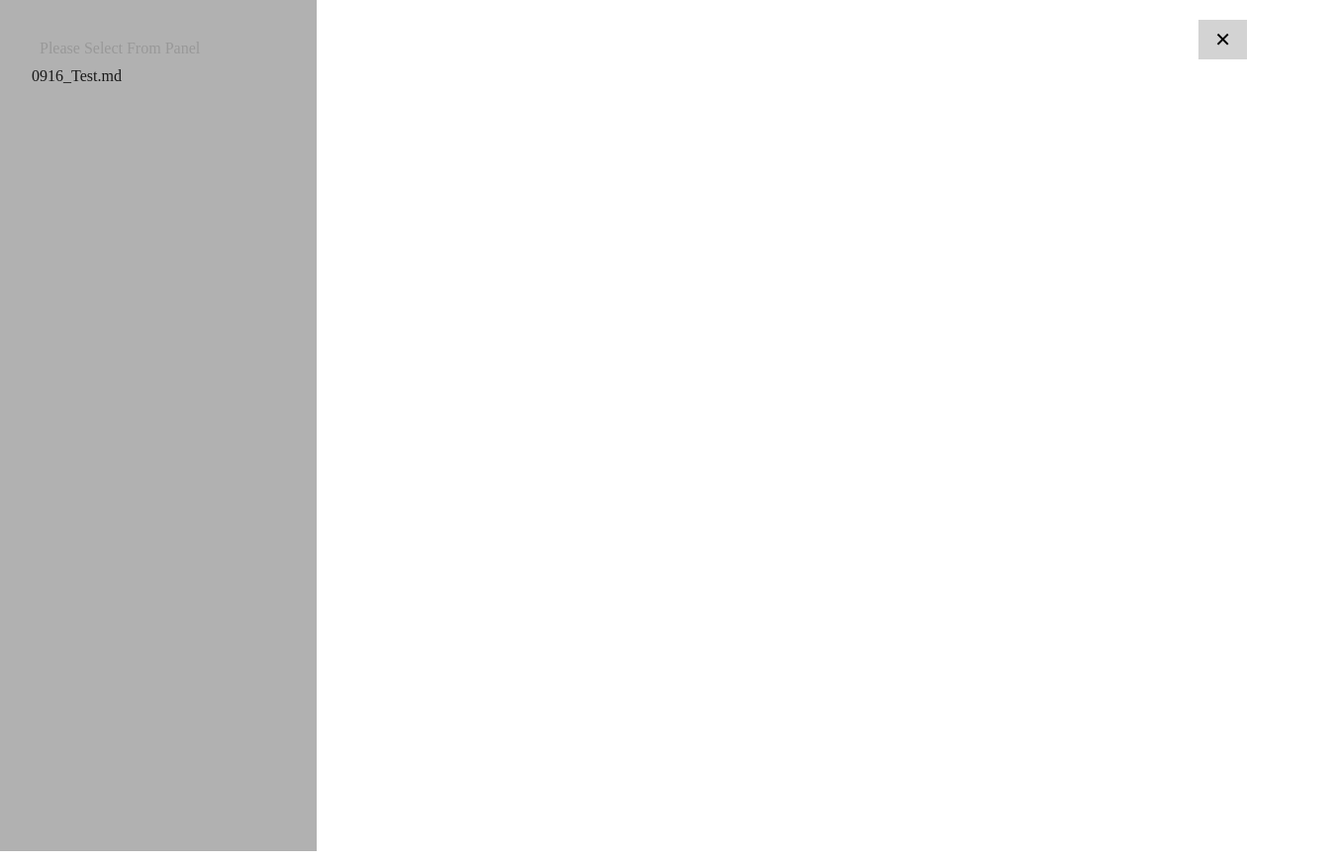
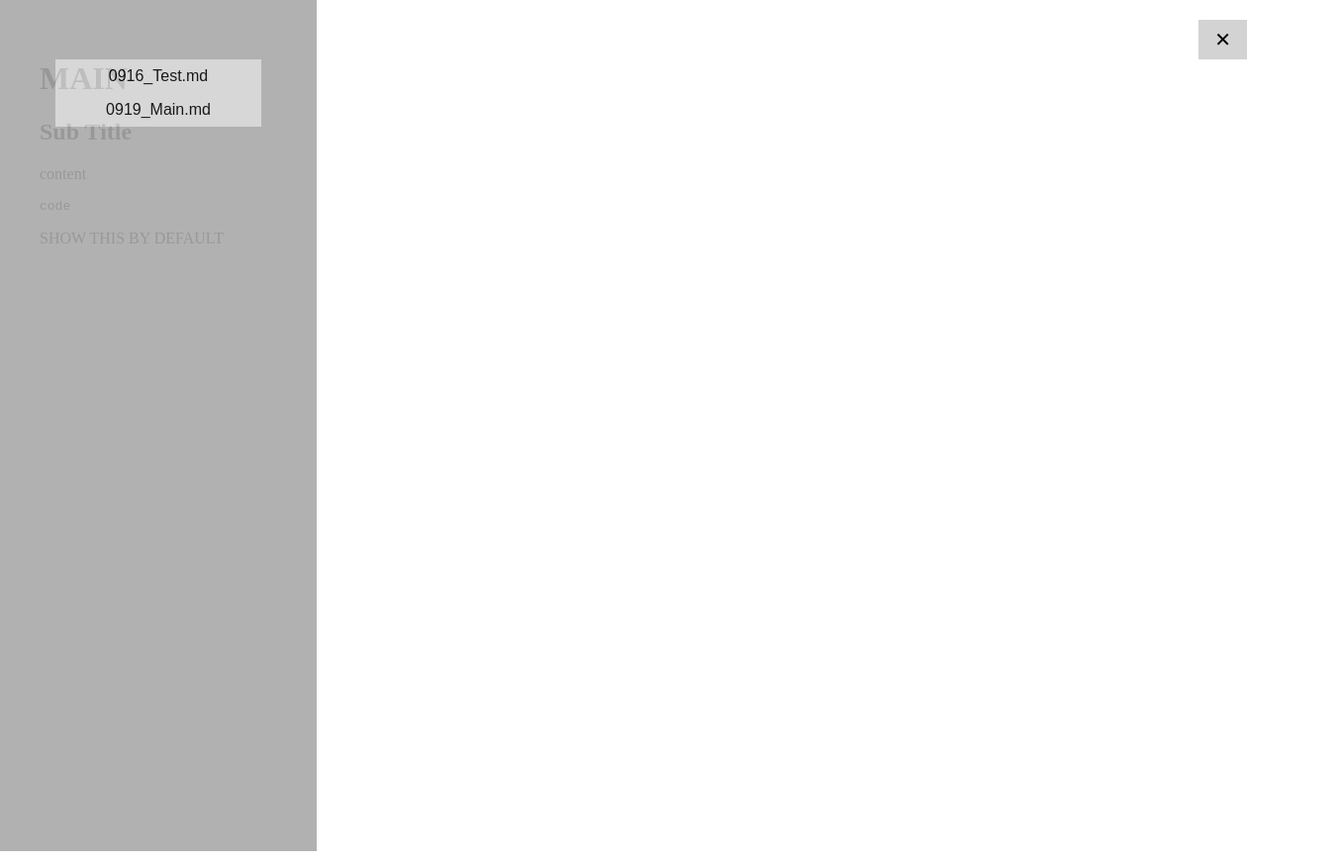
Before and after one commit to ifamec/ifamec.github.io, a website: page post/2020/index.html in a window 1280 px wide. Shown: the whole page at 99% size, 1352 px wide, since content can reach past the window. After the commit the page ends 808 px from the top, so only its background shows below. Drawn offline with Linux system fonts and the light colour scheme.

Commit message:
sidebar update, add new content

````diff
--- a/post/2020/index.html
+++ b/post/2020/index.html
@@ -11,13 +11,13 @@
         }
 
         .content {
+            box-sizing: border-box;
             width: 100%;
             height: 100%;
             display: block;
             padding: 32px;
             position: absolute;
-            margin-left: auto;
-            margin-right: auto;
+            margin: 0 auto;
         }
 
         .btn-sidebar {
@@ -36,6 +36,7 @@
             background-color: darkgray;
         }
         .sidebar {
+            font-family: Arial, Helvetica, sans-serif;
             background-color: darkgray;
             height: 100%;
             left: 0;
@@ -45,16 +46,24 @@
             position: fixed;
             top: 0;
             transition: 0.5s;
-            width: 320px;
+            width: 0;
             z-index: 1;
         }
         .sidebar a {
-            padding: 8px 8px 8px 32px;
-            text-decoration: none;
-            font-size: 16px;
             color: black;
             display: block;
+            font-size: 16px;
+            margin: 0 auto;
+            padding: 8px 8px 8px 8px;
+            text-align: center;
+            text-decoration: none;
             transition: 0.3s;
+            width: 60%;
+            background-color: lightgray;
+        }
+        .sidebar a:hover {
+            color: white;
+            background-color: black;
         }
 
     </style>
--- a/post/2020/index.js
+++ b/post/2020/index.js
@@ -27,11 +27,15 @@ const buildSidebarList = (list) => {
     })
 })()
 
+loadContent('0919_Main.md')
+
 let isSidebarHidden = false;
+// initial sidebar
 $('#btn-sidebar').text(isSidebarHidden ? '☰' : '✕');
+$('.sidebar').css('width', isSidebarHidden ? '0' : '320px');
 
 $(document).on('click', function (e) {
-    const target =      $(e.target)
+    const target =    $(e.target)
     let sidebar =     $('#sidebar')
     let btn_sidebar = $('#btn-sidebar')
 
--- a/post/2020/meta.json
+++ b/post/2020/meta.json
@@ -1 +1 @@
-{"filename":["0916_Test.md"]}
+{"filename":["0916_Test.md","0919_Main.md"]}
--- /dev/null
+++ b/post/2020/src/0919_Main.md
@@ -0,0 +1,11 @@
+# MAIN
+
+## Sub Title
+
+content
+
+```
+code
+```
+
+SHOW THIS BY DEFAULT
````
Also changed, not shown: README.md, favicon.ico (added).
